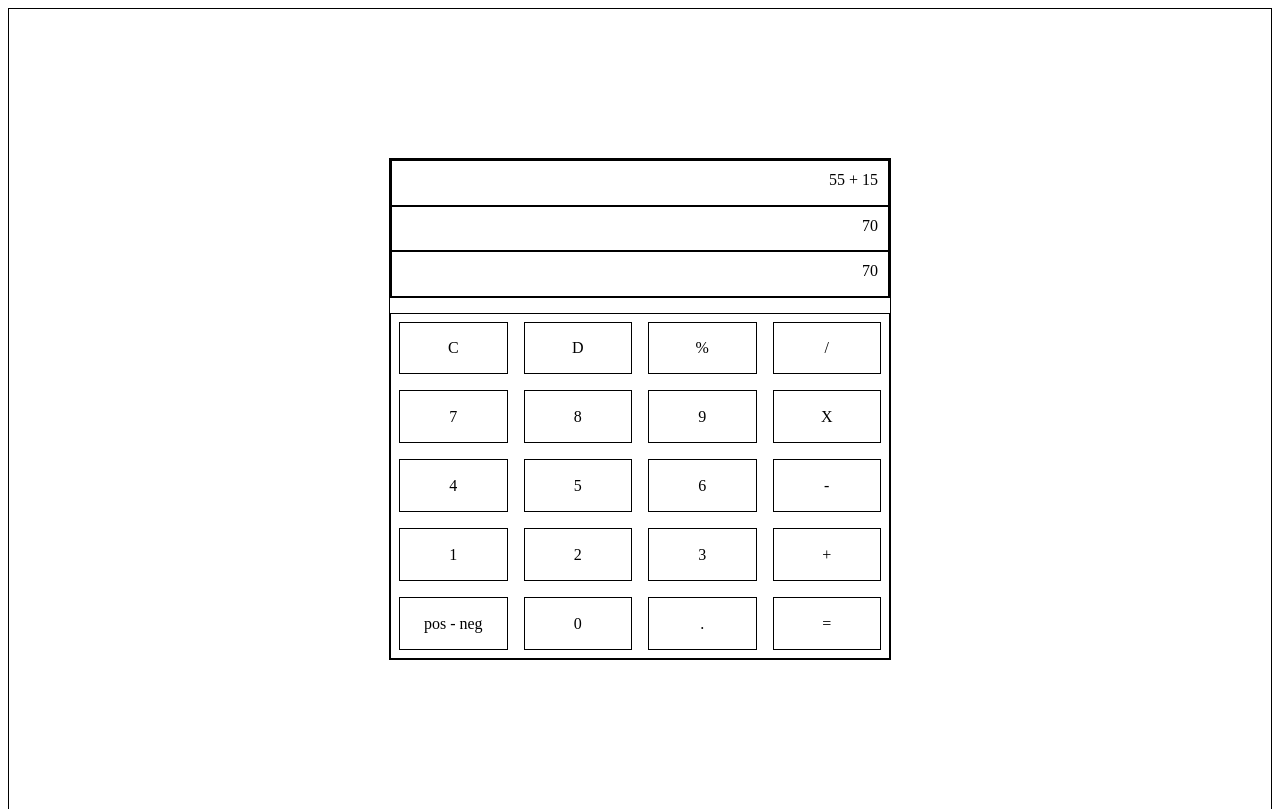
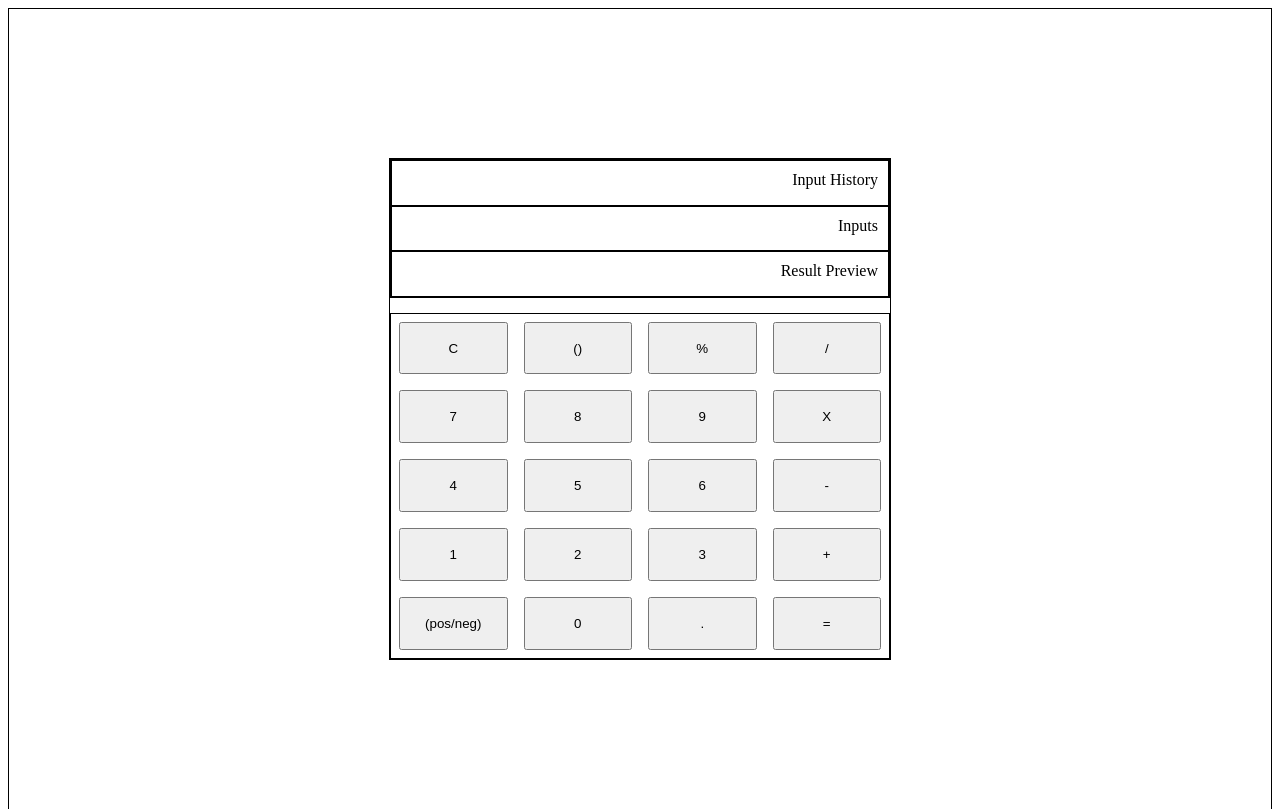
Before and after one commit to HappyLego214/calculator, a plain HTML site: page index.html in a window 1280 px wide. Shown: the top 809 px of the page. Drawn offline with Linux system fonts and the light colour scheme.

Commit message:
adds basic operation functionalities | changes button divs to button elements | adds hover styling

```diff
--- a/index.html
+++ b/index.html
@@ -11,34 +11,36 @@
     <div class="container">
         <div class="grid-container">
             <div class="grid-display">
-                <div class="display-history">55 + 15</div>
-                <div class="display-inputs">70</div>
-                <div class="display-preview">70</div>
+                <div class="display-history">Input History</div>
+                <div class="display-inputs">Inputs</div>
+                <div class="display-preview">Result Preview</div>
             </div>
             <div class="grid-menu">
-                <div class="grid-item grid-item-1">C</div>
-                <div class="grid-item grid-item-2">D</div>
-                <div class="grid-item grid-item-3">%</div>
-                <div class="grid-item grid-item-4">/</div>
-                <div class="grid-item grid-item-5">7</div>
+                <button class="grid-item">C</button>
+                <button class="grid-item">()</button>
+                <button class="grid-item">%</button>
+                <button class="grid-item">/</button>
 
-                <div class="grid-item grid-item-6">8</div>
-                <div class="grid-item grid-item-7">9</div>
-                <div class="grid-item grid-item-8">X</div>
-                <div class="grid-item grid-item-9">4</div>
-                <div class="grid-item grid-item-10">5</div>
 
-                <div class="grid-item grid-item-11">6</div>
-                <div class="grid-item grid-item-12">-</div>
-                <div class="grid-item grid-item-13">1</div>
-                <div class="grid-item grid-item-14">2</div>
-                <div class="grid-item grid-item-15">3</div>
+                <button class="grid-item">7</button>
+                <button class="grid-item">8</button>
+                <button class="grid-item">9</button>
+                <button class="grid-item">X</button>
 
-                <div class="grid-item grid-item-16">+</div>
-                <div class="grid-item grid-item-17">pos - neg</div>
-                <div class="grid-item grid-item-18">0</div>
-                <div class="grid-item grid-item-19">.</div>
-                <div class="grid-item grid-item-20">=</div>
+                <button class="grid-item">4</button>
+                <button class="grid-item">5</button>
+                <button class="grid-item">6</button>
+                <button class="grid-item">-</button>
+
+                <button class="grid-item">1</button>
+                <button class="grid-item">2</button>
+                <button class="grid-item">3</button>
+                <button class="grid-item">+</button>
+
+                <button class="grid-item">(pos/neg)</button>
+                <button class="grid-item">0</button>
+                <button class="grid-item">.</button>
+                <button class="grid-item">=</button>
             </div>
         </div>
     </div>
--- a/scripts.js
+++ b/scripts.js
@@ -0,0 +1,29 @@
+const inputs = document.querySelector('.display-inputs');
+
+let firstValue = "";
+let operator = "";
+let secondValue = "";
+
+function updateInputText(input) {
+inputs.textContent =  input
+}
+
+function addition(x,y) {
+    let sum = x + y;
+    return sum
+}
+
+function subtraction(x,y) {
+    let difference = x - y;
+    return difference
+}
+
+function multiplication(x,y) {
+    let product = x * y;
+    return product
+}
+
+function division(x,y) {
+    let quotient = x / y;
+    return quotient
+}
--- a/styles.css
+++ b/styles.css
@@ -50,3 +50,7 @@ div {
     align-items: center;
     margin: 8px;
 }
+
+.grid-item:hover {
+    background-color: #D3D3D3;
+}
```
